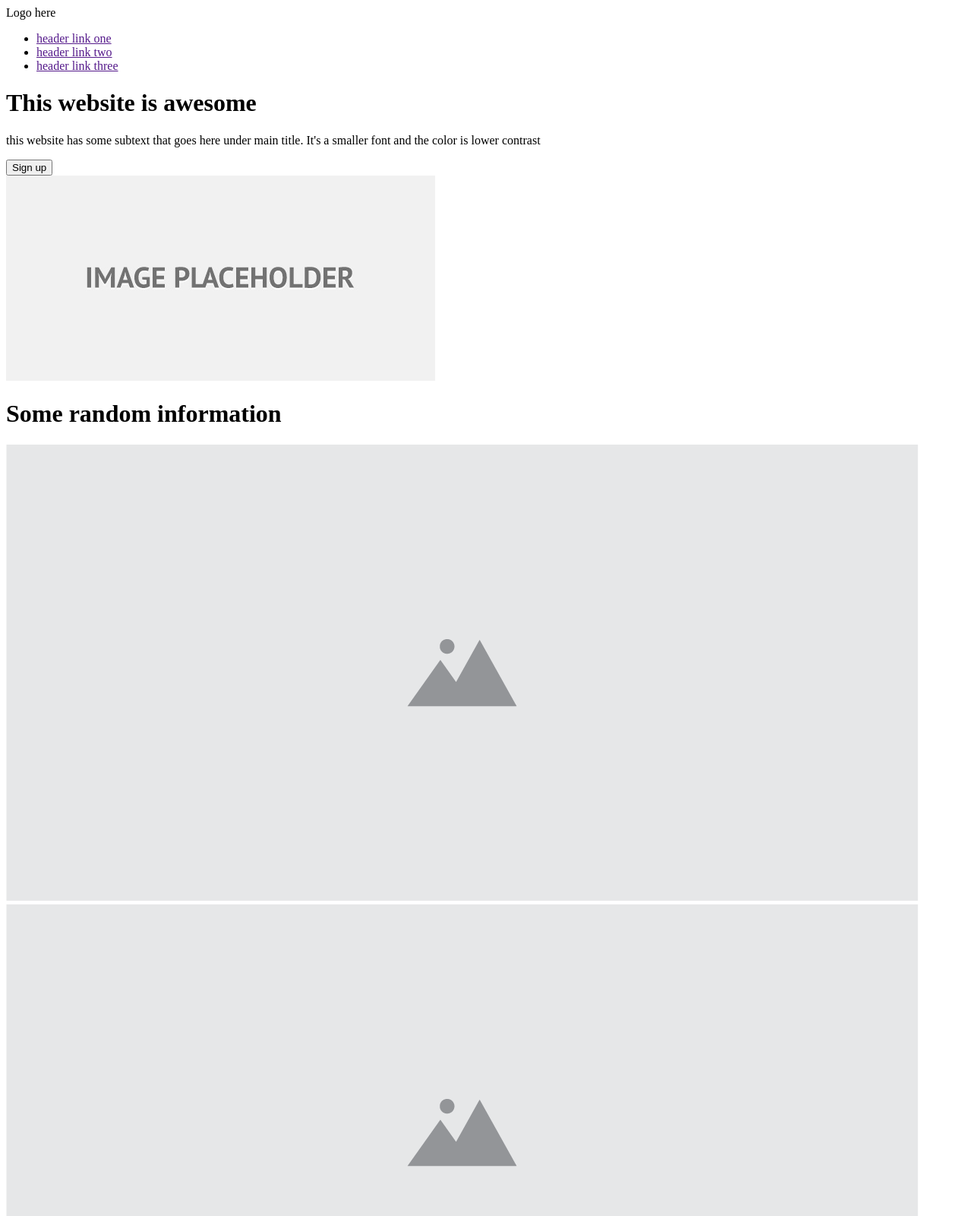
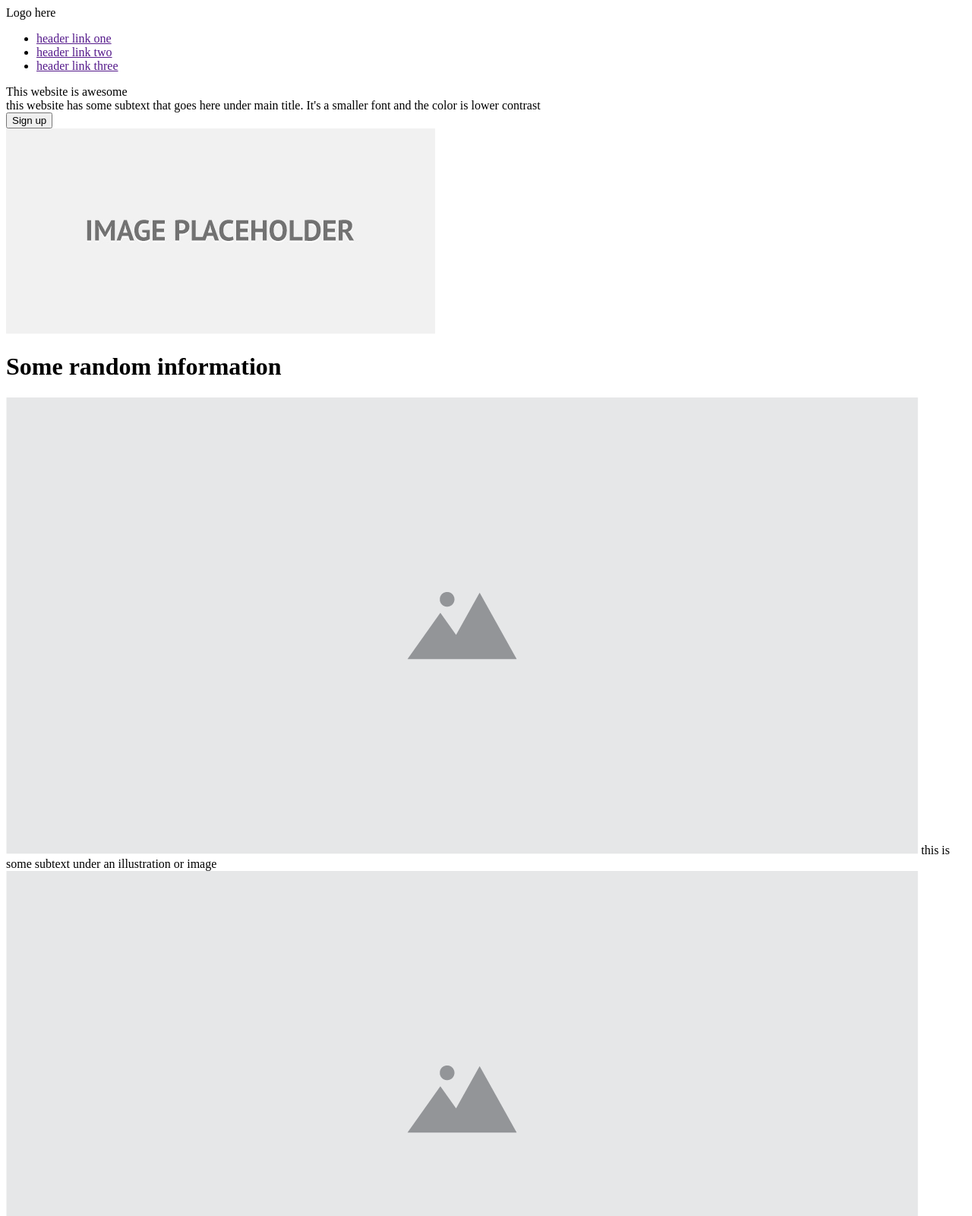
Before and after one commit to MohammedAlmanea/LandingPage, a plain HTML site: page index.html in a window 1280 px wide. Shown: the top 1600 px of the page at 76% size. Drawn offline with Linux system fonts and the light colour scheme.

Commit message:
fixed information bug

```diff
--- a/index.html
+++ b/index.html
@@ -21,9 +21,9 @@
     </div>
     <div class="intro">
         <div class="sometext">
-            <h1>This website is awesome</h1>
-            <p>this website has some subtext that goes here under main title.
-                It's a smaller font and the color is lower contrast</p>
+            <div class="text">This website is awesome</div>
+            <div class="text2">this website has some subtext that goes here under main title.
+                It's a smaller font and the color is lower contrast</div>
             <button>Sign up</button>
         </div>
         <img src="/LandingPage/images/image-placeholder.jpg" alt="image-placeholder">
@@ -32,10 +32,22 @@
     <div class="information">
         <h1>Some random information</h1>
         <div class="images">
-            <img src="/LandingPage/images/Placeholder2.png" alt="image-placeholder">
-            <img src="/LandingPage/images/Placeholder2.png" alt="image-placeholder">
-            <img src="/LandingPage/images/Placeholder2.png" alt="image-placeholder">
-            <img src="/LandingPage/images/Placeholder2.png" alt="image-placeholder">
+            <div>
+                <img src="/LandingPage/images/Placeholder2.png" alt="image-placeholder">
+                this is some subtext under an illustration or image
+            </div>
+            <div>
+                <img src="/LandingPage/images/Placeholder2.png" alt="image-placeholder">
+                this is some subtext under an illustration or image
+            </div>
+            <div>
+                <img src="/LandingPage/images/Placeholder2.png" alt="image-placeholder">
+                this is some subtext under an illustration or image
+            </div>
+            <div>
+                <img src="/LandingPage/images/Placeholder2.png" alt="image-placeholder">
+                this is some subtext under an illustration or image
+            </div>
         </div>
     </div>
 </body>
```
